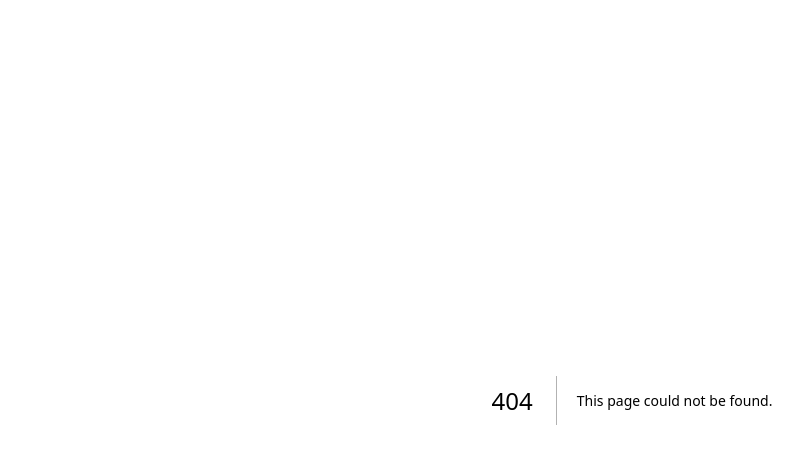
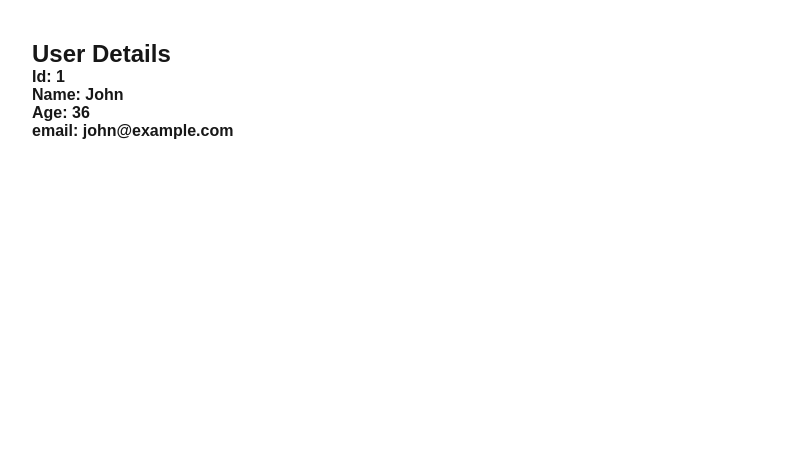
Before and after one commit to ritikmaurya4747/nextjs-api, a Next.js app: page /users/1 in a window 1280 px wide. Before the commit this address had no page. Shown: the top 464 px of the page, without its empty margins (8-811 px from the left). Built offline with nearby package versions, Linux system fonts and the light colour scheme.

Commit message:
implement two api to get the data

```diff
--- a/src/app/api/users/[id]/route.js
+++ b/src/app/api/users/[id]/route.js
@@ -6,7 +6,7 @@ export function GET(req, content) {
   return NextResponse.json(
     userData.length == 0
       ? { result: "No Data Found", success: false }
-      : { result: userData, success: true },
+      : { result: userData[0], success: true },
     { status: 200 }
   );
 }
--- a/src/app/api/users/route.js
+++ b/src/app/api/users/route.js
@@ -7,7 +7,6 @@ import { NextResponse } from "next/server";
 import {user} from '@/util/db'
 export function GET(req,content){
     console.log(content);
-
     const data = user;
     return NextResponse.json(data, {status:200});
 }
--- a/src/app/globals.css
+++ b/src/app/globals.css
@@ -14,6 +14,7 @@ html,
 body {
   max-width: 100vw;
   overflow-x: hidden;
+  margin: 20px 0px 0px 20px;
 }
 
 body {
--- /dev/null
+++ b/src/app/users/[userId]/page.js
@@ -0,0 +1,19 @@
+async function getUser(id){
+    let data = await fetch(`http://localhost:3000/api/users/${id}`);
+    data = await data.json();
+    return data.result;
+}
+export default async function Page({params}){
+    const user = await getUser(params.userId);
+    // console.log(params);
+    // console.log(user);
+    return (
+        <div>
+            <h2>User Details</h2>
+            <h4>Id: {user.id}</h4>
+            <h4>Name: {user.name}</h4>
+            <h4>Age: {user.age}</h4>
+            <h4>email: {user.email}</h4>
+        </div>
+    )
+}
```
Also changed, not shown: src/app/users/page.js (added, +21 -0 lines).
